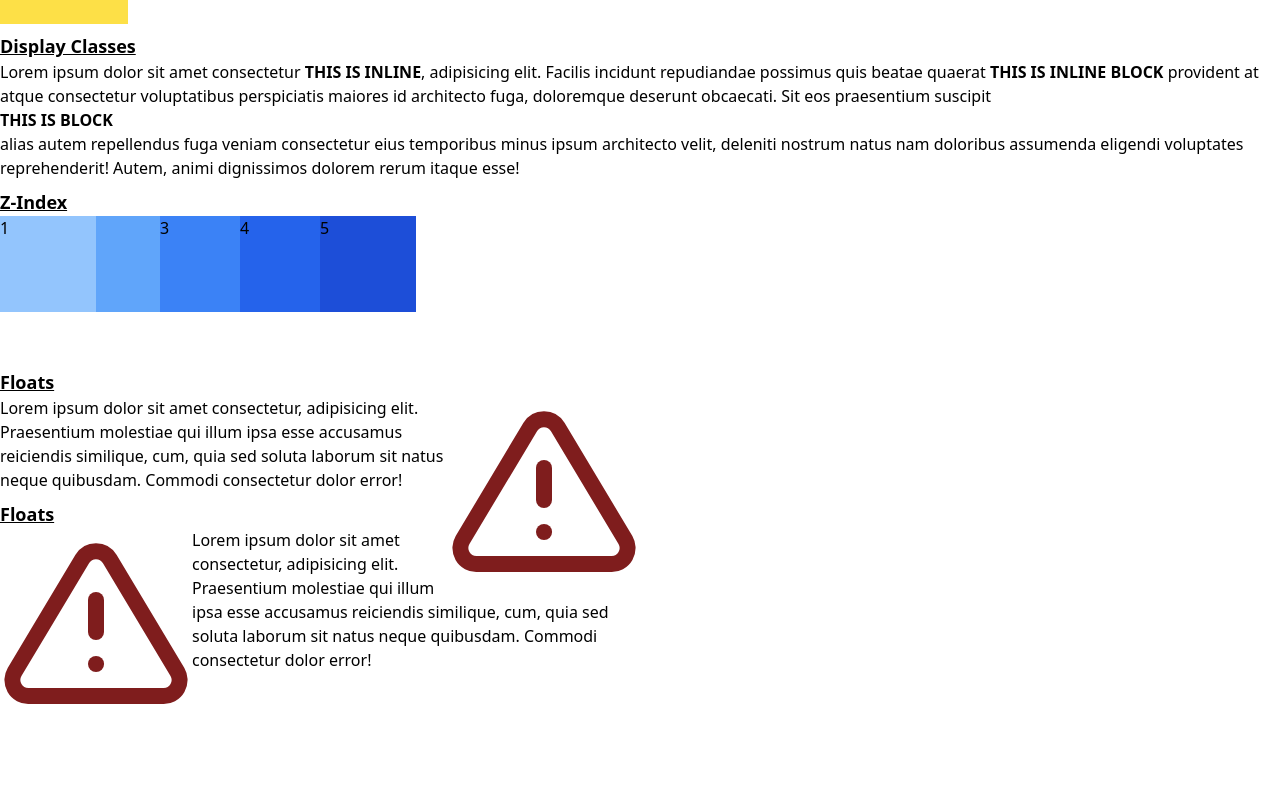
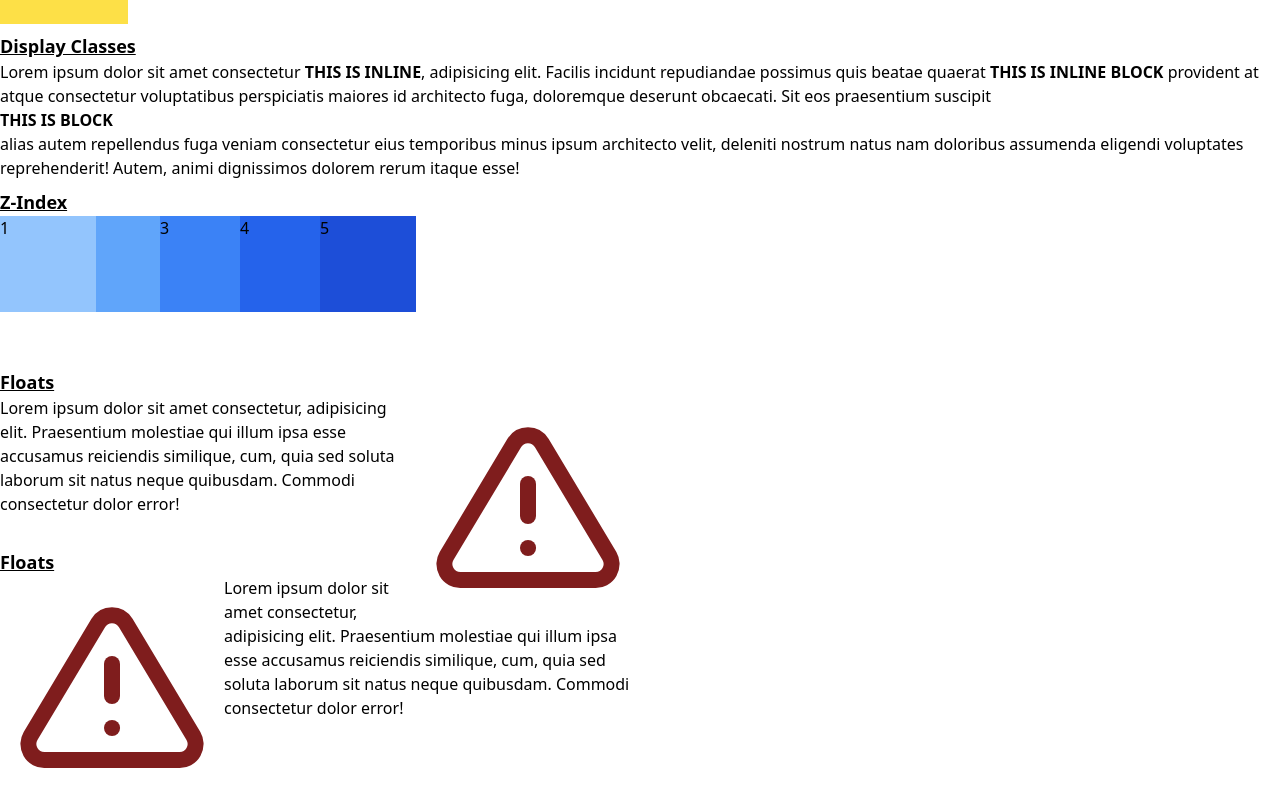
Before and after one commit to nsagias/react-tailwindcss-starter, a React (Create React App) app: page / in a window 1280 px wide. Shown: the part 1401-2201 px from the top of the page. Before the commit the page ends 2121 px from the top, so only its background shows below. Built offline with nearby package versions, Linux system fonts and the light colour scheme.

Commit message:
add margins

```diff
--- a/src/components/LayoutPosition/LayoutPosition.tsx
+++ b/src/components/LayoutPosition/LayoutPosition.tsx
@@ -83,15 +83,15 @@ export default function LayoutPosition() {
       {/* Floats */}
       <div className="w-1/2">
       <p className="text-lg font-bold underline mt-2">Floats</p>
-        <FiAlertTriangle className="h-48 w-48 text-red-900 float-right" />
+        <FiAlertTriangle className="h-48 w-48 text-red-900 float-right m-4" />
         <p>
           Lorem ipsum dolor sit amet consectetur, adipisicing elit. Praesentium molestiae qui illum ipsa esse accusamus reiciendis similique, cum, quia sed soluta laborum sit natus neque quibusdam. Commodi consectetur dolor error!
         </p>
       </div>
-
+<br />
       <div className="w-1/2">
       <p className="text-lg font-bold underline mt-2">Floats</p>
-        <FiAlertTriangle className="h-48 w-48 text-red-900 float-left" />
+        <FiAlertTriangle className="h-48 w-48 text-red-900 float-left m-4" />
         <p>
           Lorem ipsum dolor sit amet consectetur, adipisicing elit. Praesentium molestiae qui illum ipsa esse accusamus reiciendis similique, cum, quia sed soluta laborum sit natus neque quibusdam. Commodi consectetur dolor error!
         </p>
```
